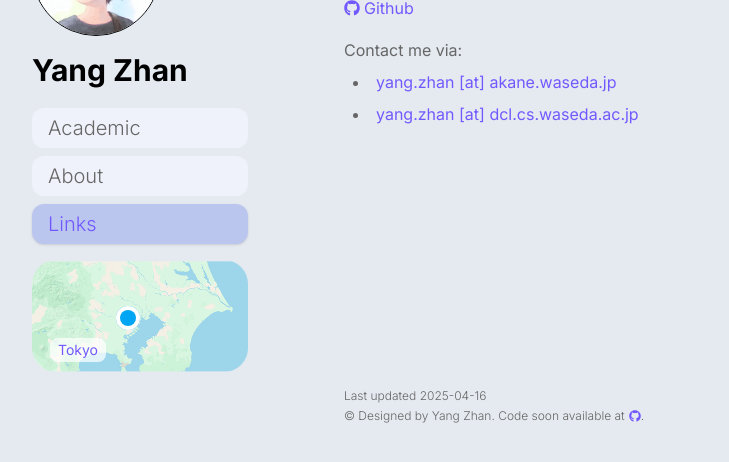
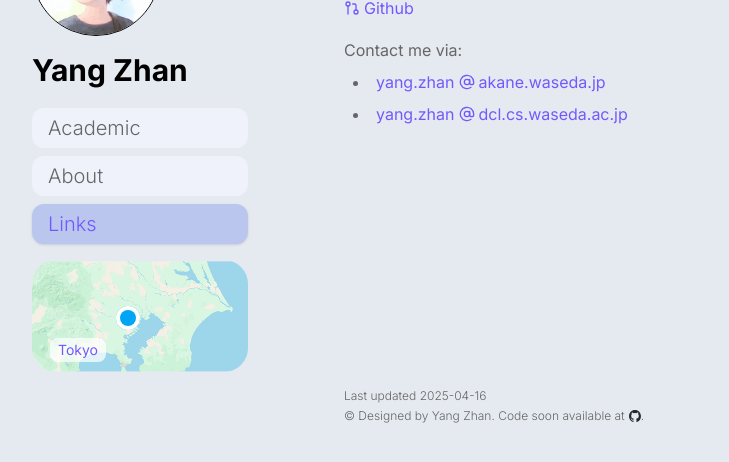
Before and after one commit to SN-F-QR/academic-personal, a React (Vite) app: page /links in a window 1280 px wide. Shown: the part 156-618 px from the top of the page, without its empty margins (52-781 px from the left). Built offline with nearby package versions, Linux system fonts and the light colour scheme.

Commit message:
feat: change icon lib

```diff
--- a/package.json
+++ b/package.json
@@ -10,12 +10,11 @@
     "preview": "vite preview"
   },
   "dependencies": {
-    "@heroicons/react": "^2.2.0",
     "@mdx-js/rollup": "^3.1.0",
     "@tailwindcss/vite": "^4.0.14",
+    "lucide-react": "^0.488.0",
     "react": "^19.0.0",
     "react-dom": "^19.0.0",
-    "react-icons": "^5.5.0",
     "react-markdown": "^10.1.0",
     "react-router": "^7.3.0",
     "tailwindcss": "^4.0.14"
--- a/src/components/Footer.tsx
+++ b/src/components/Footer.tsx
@@ -1,4 +1,4 @@
-import { FaGithub } from "react-icons/fa";
+import GithubIcon from "/github-mark.svg";
 
 const Footer = () => {
   return (
@@ -6,7 +6,7 @@ const Footer = () => {
       <p>Last updated 2025-04-16</p>
       <span className="mt-1 inline-flex">
         <p>&copy; Designed by Yang Zhan. Code soon available at</p>
-        <FaGithub className="ml-1 size-3 place-self-center text-purple-strong" />
+        <img src={GithubIcon} className="ml-1 size-3 place-self-center" />
         <p>.</p>
       </span>
     </footer>
--- a/src/components/InfoCard.tsx
+++ b/src/components/InfoCard.tsx
@@ -1,4 +1,4 @@
-import { ChevronRightIcon } from "@heroicons/react/24/outline";
+import { ChevronRight } from "lucide-react";
 import { useState } from "react";
 
 export type InfoCardProps = {
@@ -40,7 +40,7 @@ export const ProjectCard: React.FC<ProjectCardProps> = (props) => {
         }}
       >
         <InfoCard {...props} />
-        <ChevronRightIcon
+        <ChevronRight
           className={`size-6 place-self-center ${isExpanded ? "rotate-90" : "rotate-0"} animated`}
         />
       </div>
--- a/src/components/PubCard.tsx
+++ b/src/components/PubCard.tsx
@@ -1,6 +1,6 @@
 import Gallery, { SingleImage } from "./Gallery";
 import IconButton from "./IconButton";
-import { DocumentIcon, LinkIcon } from "@heroicons/react/24/outline";
+import { FileText, Link } from "lucide-react";
 
 export type PubCardProps = {
   title: string;
@@ -58,8 +58,8 @@ const CardInfo: React.FC<PubCardProps> = (props) => {
       </div>
 
       <div className="flex place-items-center space-x-2">
-        <IconButton icon={DocumentIcon} name="PDF" url={props.pdfPath} />
-        <IconButton icon={LinkIcon} name="URL" url={props.link} />
+        <IconButton icon={FileText} name="PDF" url={props.pdfPath} />
+        <IconButton icon={Link} name="URL" url={props.link} />
         <span className="w-full grow"></span>
         {props.techIcon && (
           <img
--- a/src/content/links.mdx
+++ b/src/content/links.mdx
@@ -1,10 +1,18 @@
-import { FaGithub } from "react-icons/fa";
+import { GitPullRequest, AtSign } from "lucide-react";
 
 Use the following links to learn more about me:
 
-[<span className="inline-flex place-items-center"><FaGithub className="size-4 mr-1" />Github</span>](https://github.com/SN-F-QR)
+[<span className="inline-flex place-items-center"><GitPullRequest className="size-4 mr-1" />Github</span>](https://github.com/SN-F-QR)
 
 Contact me via:
 
-- <span className="text-purple-strong">yang.zhan [at] akane.waseda.jp</span>
-- <span className="text-purple-strong">yang.zhan [at] dcl.cs.waseda.ac.jp</span>
+- <span className="inline-flex text-purple-strong">
+    <p className="my-0">yang.zhan</p>
+    <AtSign className="mx-1 size-4 self-center" />
+    <p className="my-0">akane.waseda.jp</p>
+  </span>
+- <span className="inline-flex text-purple-strong">
+    <p className="my-0">yang.zhan</p>
+    <AtSign className="mx-1 size-4 self-center" />
+    <p className="my-0">dcl.cs.waseda.ac.jp</p>
+  </span>
--- a/src/pages/Resume.tsx
+++ b/src/pages/Resume.tsx
@@ -1,6 +1,6 @@
 import Markdown from "react-markdown";
 import ResumeContent from "../content/resume.mdx";
-import { ArrowUpRightIcon } from "@heroicons/react/24/outline";
+import { ArrowUpRight } from "lucide-react";
 
 const Resume: React.FC = () => {
   return (
@@ -24,7 +24,7 @@ export const RHeader: React.FC<{
       <a className="" href={homepage}>
         <h2>
           {name}
-          <ArrowUpRightIcon className="ml-1 inline size-4 align-text-top" />
+          <ArrowUpRight className="ml-1 inline size-4 align-text-top" />
         </h2>
       </a>
       <p className="m-0 text-sm">{description}</p>
@@ -66,7 +66,7 @@ export const RItem: React.FC<{
           {url ? (
             <a className="cursor-pointer text-black" href={url}>
               {title}
-              <ArrowUpRightIcon className="ml-1 inline size-3 align-text-top" />
+              <ArrowUpRight className="ml-1 inline size-3 align-text-top" />
             </a>
           ) : (
             title
```
Also changed, not shown: public/github-mark.svg (added), 1 other file (tests, documents, lock files or other folders).
